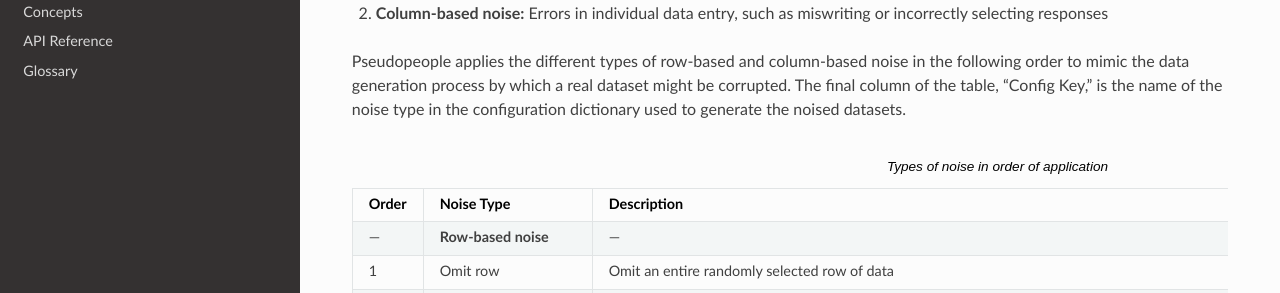
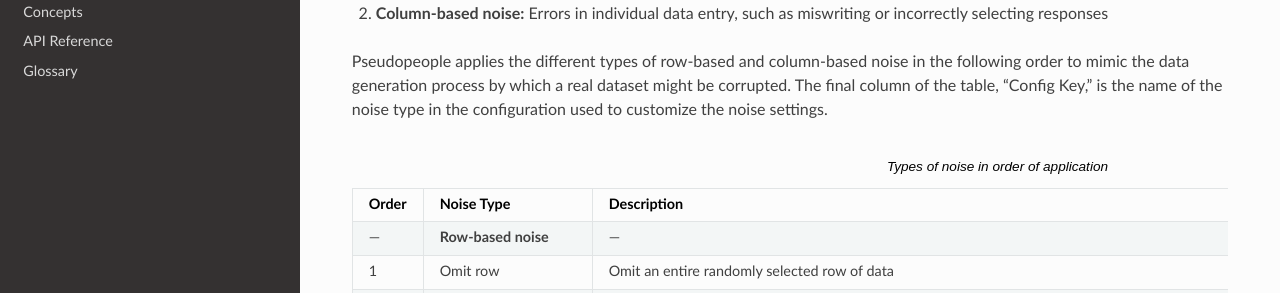
Before and after one commit to ihmeuw/pseudopeople, a Sphinx documentation site: the page built from docs/source/noise/index.rst, in a window 1280 px wide and 936 px high. Shown: the part 254-547 px from the top of the window. Built offline with Sphinx 7.4.7 and the Read the Docs theme 2.0.0, drawn with Linux system fonts in a browser that asks for light colours.

Commit message:
Update docs/source/noise/index.rst
Co-authored-by: Zeb Burke-Conte <zmbc@users.noreply.github.com>

```diff
--- a/docs/source/noise/index.rst
+++ b/docs/source/noise/index.rst
@@ -21,8 +21,7 @@
 Pseudopeople applies the different types of row-based and column-based noise in
 the following order to mimic the data generation process by which a real dataset
 might be corrupted. The final column of the table, "Config Key," is the name of
-the noise type in the configuration dictionary used to generate the noised
-datasets.
+the noise type in the configuration used to customize the noise settings.
 
 .. list-table:: Types of noise in order of application
   :widths: 1 2 5 1
```
